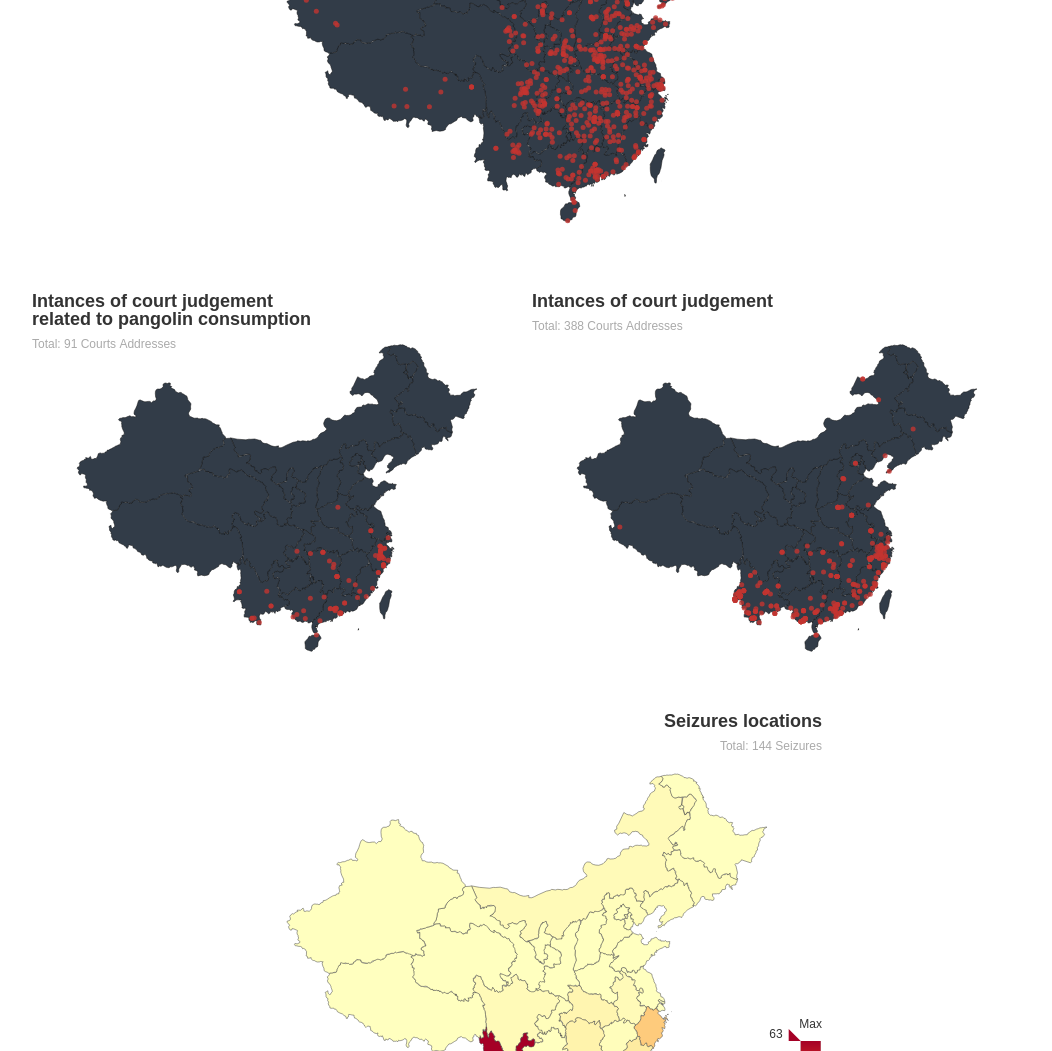
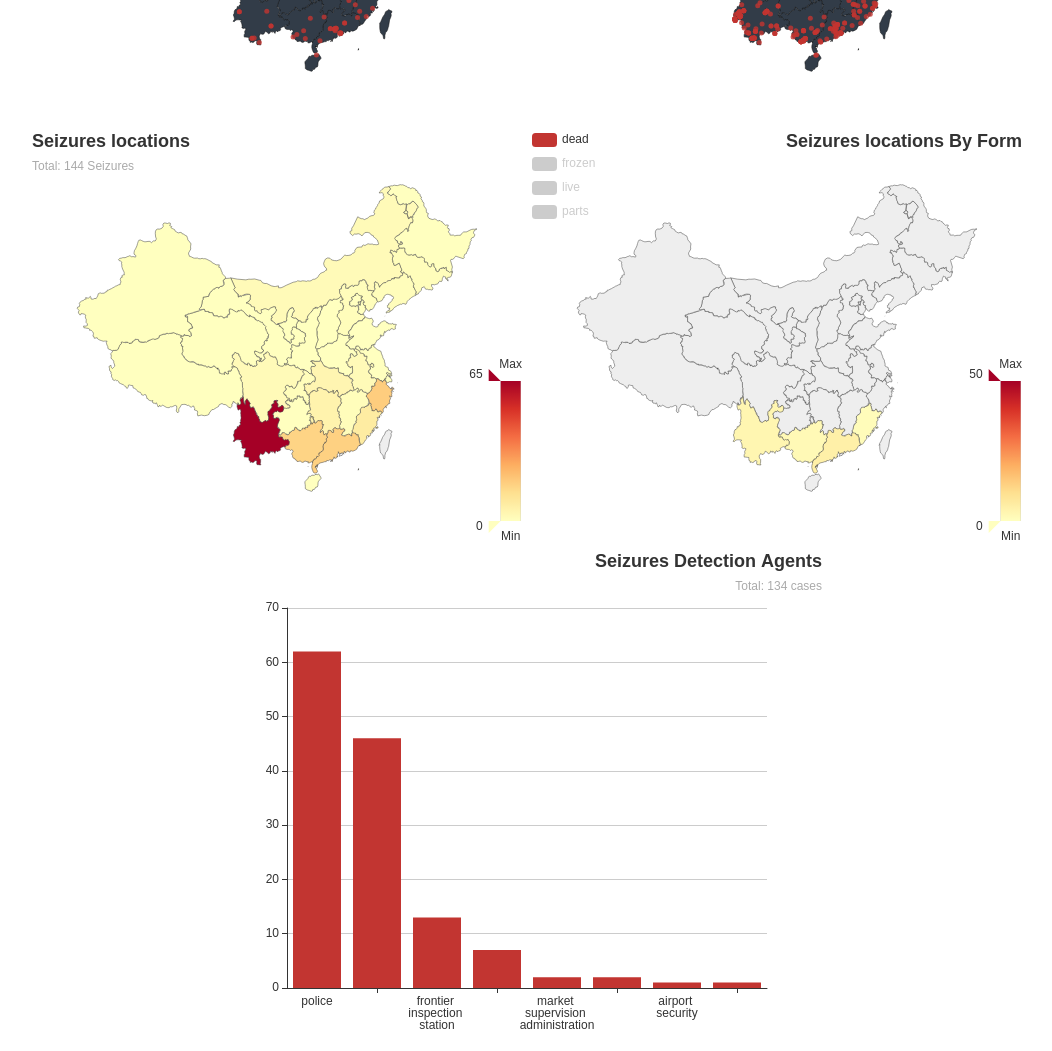
Before and after one commit to Roytangrb/Pangolin, a website: page dist/china.html in a window 1280 px wide. Shown: the part 1220-2271 px from the top of the page, without its empty margins (113-1165 px from the left). Drawn offline with Linux system fonts and the light colour scheme.

Commit message:
seizure lcoations by term, map and data

```diff
--- a/dist/chinamedcomp.html
+++ b/dist/china.html
@@ -25,17 +25,22 @@
   <body>
     <div class="center">
       <div class="chart" id="choropleth-map1"></div>
-      <div class="chart" id="choropleth-map2"></div>
-      <div class="chart" id="scatter"></div>
+      <div class="row">
+        <div class="chart-md" id="choropleth-map2"></div>
+        <div class="chart-md" id="scatter"></div>
+      </div>
       <div class="row">
         <div class="chart-md" id="scatter-court"></div>
         <div class="chart-md" id="scatter-court-all"></div>
       </div>
-      <div class="chart" id="seizure-locations"></div>
+      <div class="row">
+        <div class="chart-md" id="seizure-locations"></div>
+        <div class="chart-md" id="seizure-locations-by-term"></div>
+      </div>
       <div class="chart" id="seizure-da-bar"></div>
     </div>
     <script src="js/echarts.min.js"></script>
-    <script src="js/choroplethChina.js"></script>
+    <script src="js/china.js"></script>
     <script src="js/seizures.js"></script>
   </body>
 </html>
--- a/dist/js/choroplethChina.js
+++ b/dist/js/china.js
@@ -6,22 +6,26 @@ var hosScatter = echarts.init(document.getElementById('scatter'));
 var courtScatter = echarts.init(document.getElementById('scatter-court'))
 var courtAllScatter = echarts.init(document.getElementById('scatter-court-all'))
 var seizureLoc = echarts.init(document.getElementById('seizure-locations'))
+var seizureLocByTerm = echarts.init(document.getElementById('seizure-locations-by-term'))
 map1.showLoading();
 map2.showLoading();
 hosScatter.showLoading();
 courtScatter.showLoading();
 courtAllScatter.showLoading();
 seizureLoc.showLoading();
+seizureLocByTerm.showLoading()
 
 fetch('assets/chinageo.json')
   .then(res => res.json())
   .then(json => {
-      render1(json) //register map as China
+      echarts.registerMap('China', json, {});//register map as China
+      render1()
       render2()
       fetchScatterData()
       fetchCourtScatterData()
       fetchCourtScatterAllData()
       renderSeizureLoc()
+      renderSeizureLocByTerm()
   })
 
 function fetchScatterData(){
@@ -48,10 +52,8 @@ function fetchCourtScatterAllData(){
       })
 }
 
-function render1 (geo) {
+function render1 () {
     map1.hideLoading();
-
-    echarts.registerMap('China', geo, {});
     option = {
         title: {
             text: 'Pharmaceutical Companies with Products from Pangolins',
@@ -92,7 +94,6 @@ function render1 (geo) {
             {
                 name: '',
                 type: 'map',
-                roam: true,
                 map: 'China',
                 itemStyle:{
                     emphasis:{label:{show:true}}
@@ -176,7 +177,6 @@ function render2 () {
           {
               name: '',
               type: 'map',
-              roam: true,
               map: 'China',
               itemStyle:{
                   emphasis:{label:{show:true}}
@@ -245,7 +245,6 @@ function renderHosScatter (data) {
         },
         geo: {
             map: 'China',
-            roam: true,
             itemStyle: {					// 定义样式
                 normal: {					// 普通状态下的样式
                     areaColor: '#323c48',
@@ -293,7 +292,6 @@ function renderCourtScatter (data) {
         },
         geo: {
             map: 'China',
-            roam: true,
             itemStyle: {          // 定义样式
                 normal: {         // 普通状态下的样式
                     areaColor: '#323c48',
@@ -341,7 +339,6 @@ function renderCourtAllScatter (data) {
         },
         geo: {
             map: 'China',
-            roam: true,
             itemStyle: {          // 定义样式
                 normal: {         // 普通状态下的样式
                     areaColor: '#323c48',
@@ -373,7 +370,7 @@ function renderSeizureLoc () {
           text: 'Seizures locations',
           subtext: 'Total: 144 Seizures',
           sublink: 'Source: court judgements from 2017-2019',
-          left: 'right'
+          left: 'left'
       },
       tooltip: {
           trigger: 'item',
@@ -386,7 +383,7 @@ function renderSeizureLoc () {
       visualMap: {
           left: 'right',
           min: 0,
-          max: 63,
+          max: 65,
           inRange: {
               color: ['#ffffbf', '#fee090', '#fdae61', '#f46d43', '#d73027', '#a50026']
           },
@@ -406,9 +403,8 @@ function renderSeizureLoc () {
       },
       series: [
           {
-              name: '',
+              name: 'all',
               type: 'map',
-              roam: true,
               map: 'China',
               itemStyle:{
                   emphasis:{label:{show:true}}
@@ -446,9 +442,121 @@ function renderSeizureLoc () {
                 {'name': '青海', 'value':  0},
                 {'name': '黑龙江', 'value': 0}
               ]
-          }
+          },
       ]
   };
 
   seizureLoc.setOption(option);
 };
+
+function renderSeizureLocByTerm () {
+  seizureLocByTerm.hideLoading();
+
+  option = {
+      title: {
+          text: 'Seizures locations By Form',
+          subtext: '',
+          sublink: '',
+          left: 'right'
+      },
+      tooltip: {
+          trigger: 'item',
+          showDelay: 0,
+          transitionDuration: 0.2,
+          formatter: function (params) {
+              return params.name + ': ' + params.value;
+          }
+      },
+      visualMap: {
+          left: 'right',
+          min: 0,
+          max: 50,
+          inRange: {
+              color: ['#ffffbf', '#fee090', '#fdae61', '#f46d43', '#d73027', '#a50026']
+          },
+          text:['Max','Min'],           // 文本，默认为数值文本
+          calculable: true
+      },
+      toolbox: {
+          show: false,
+      },
+      legend: {
+        data: ['dead','frozen', 'live', 'parts'],
+        left: 'left',
+        orient: 'vertical',
+        selectedMode: 'multiple',
+        selected: {
+          'dead': true,'frozen': false, 'live': false, 'parts': false
+        }
+      },
+      series: [
+          {
+              name: 'dead',
+              type: 'map',
+              map: 'China',
+              showLegendSymbol: false,
+              data:[
+                {"name": "福建", "value": 1},
+                {"name": "广东", "value": 5},
+                {"name": "广西", "value": 2},
+                {"name": "云南", "value": 3}
+              ]
+          },
+          {
+            name: 'frozen',
+            type: 'map',
+            map: 'China',
+            showLegendSymbol: false,
+            data: [
+              {"name": "福建", "value": 2},
+              {"name": "广东", "value": 1},
+              {"name": "广西", "value": 6},
+              {"name": "河北", "value": 1},
+              {"name": "湖北", "value": 1},
+              {"name": "湖南", "value": 3},
+              {"name": "江西", "value": 1},
+              {"name": "云南", "value": 4},
+              {"name": "浙江", "value": 6}
+            ]
+          },
+          {
+            name: 'live',
+            type: 'map',
+            map: 'China',
+            showLegendSymbol: false,
+            data: [
+              {"name": "福建", "value": 2},
+              {"name": "广东", "value": 10},
+              {"name": "广西", "value": 8},
+              {"name": "湖北", "value": 1},
+              {"name": "湖南", "value": 2},
+              {"name": "云南", "value": 11},
+              {"name": "浙江", "value": 6}
+            ]
+          },
+          {
+            name: 'parts',
+            type: 'map',
+            map: 'China',
+            showLegendSymbol: false,
+            data: [
+              {"name": "安徽", "value": 2},
+              {"name": "重庆", "value": 1},
+              {"name": "福建", "value": 3},
+              {"name": "广东", "value": 6},
+              {"name": "广西", "value": 4},
+              {"name": "湖北", "value": 2},
+              {"name": "湖南", "value": 1},
+              {"name": "吉林", "value": 1},
+              {"name": "辽宁", "value": 1},
+              {"name": "内蒙古", "value": 2},
+              {"name": "四川", "value": 2},
+              {"name": "云南", "value": 50},
+              {"name": "浙江", "value": 9}
+            ]
+          }
+      ]
+  };
+
+  seizureLocByTerm.setOption(option);
+};
```
Also changed, not shown: dist/assets/seizures_province_by_term.json (added, +72 -0 lines), 3 other files.
